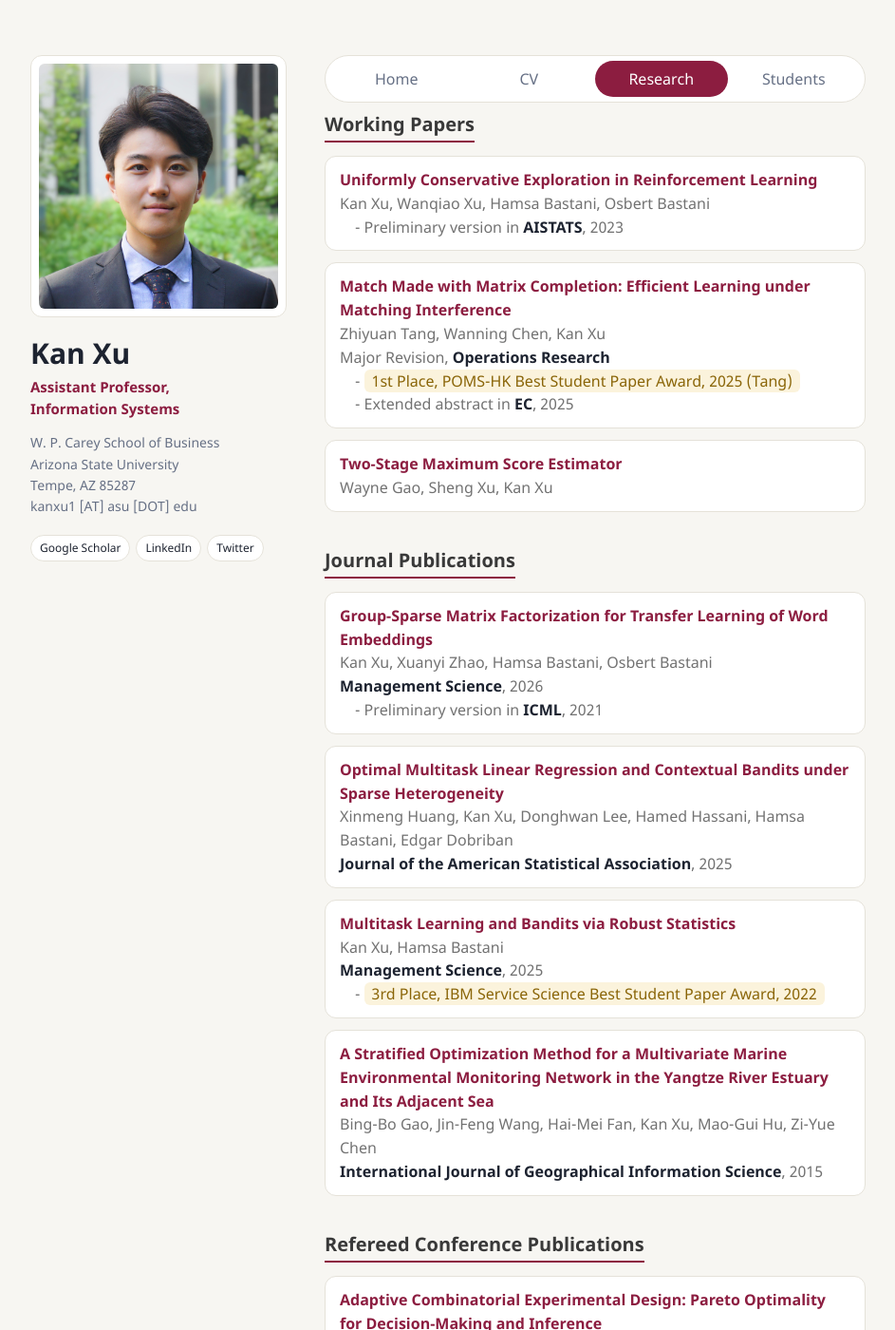
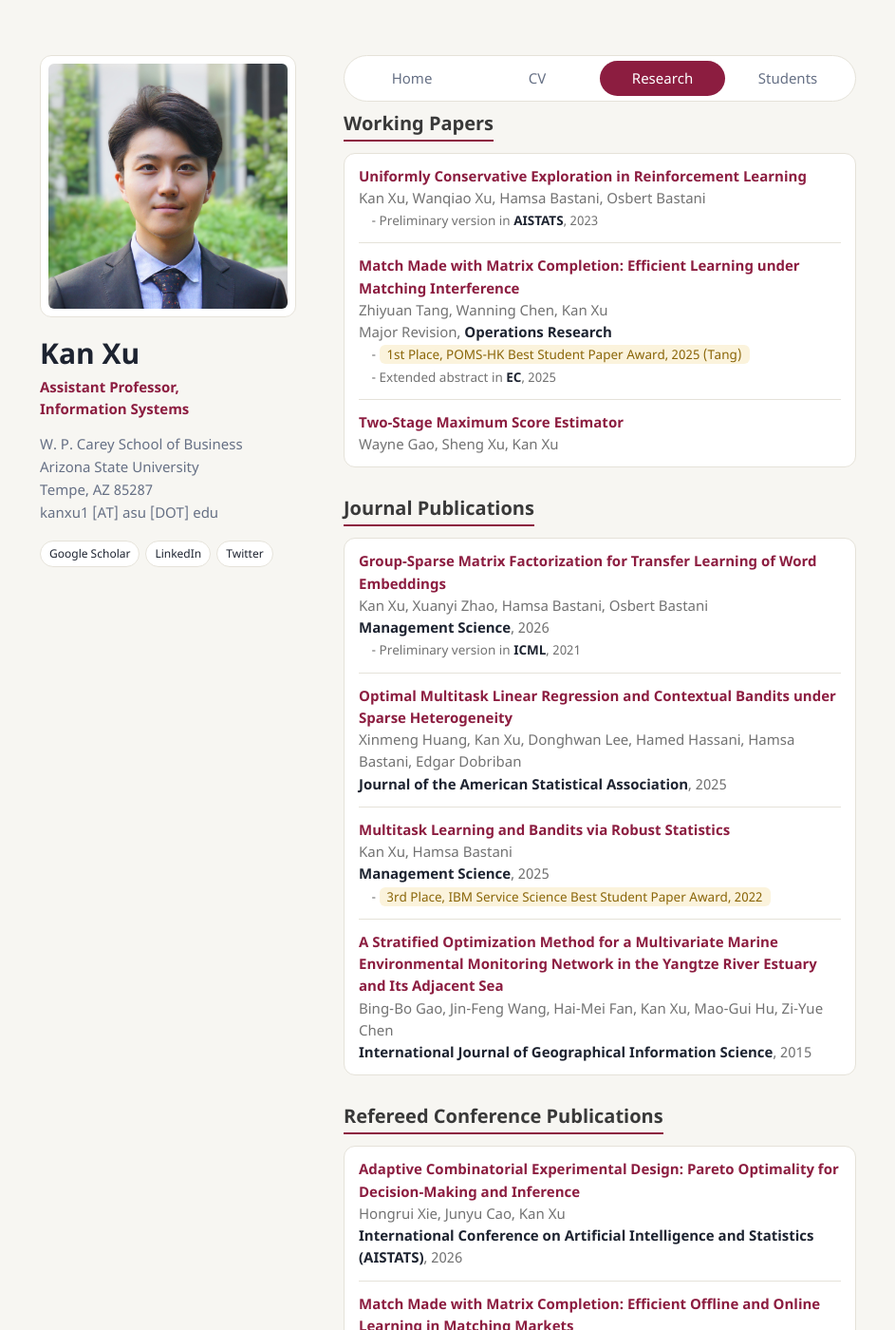
Before and after one commit to kanxu526/kanxu526.github.io, a Jekyll site: the page built from research.md, in a window 1280 px wide and 1400 px high. Shown: the whole window at 95% size, without its empty margins (168-1111 px from the left). Built offline with Jekyll 4.4.1, drawn with Linux system fonts in a browser that asks for light colours.

Commit message:
Refine research page layout
Adjust the page layout to accommodate longer titles without disturbing the sidebar and wrapper proportions. Group research and student entries into boxed sections, add smaller styling for award and preliminary notes, and update the markdown content to match the new card-based presentation.

```diff
--- a/assets/css/style.scss
+++ b/assets/css/style.scss
@@ -25,12 +25,10 @@ body {
 
   a { color: var(--accent); }
 
-  // Slightly wider than the theme default (860px wrapper / 500px content).
-  // 270px sidebar + 40px gap + 570px content, centred, so the blank space on the
-  // left and right is equal. 270 + 570 = 840 still fits at the theme's 960px
-  // stacking breakpoint.
-  .wrapper { width: auto; max-width: 880px; }
-  section { width: 570px; }
+  // Content column: theme default is 500px; 540px leaves room for the longest
+  // award line. The 860px wrapper is unchanged, and 270 + 540 still fits at the
+  // theme's 960px stacking breakpoint.
+  section { width: 540px; }
 
   // Sidebar
   header {
@@ -47,8 +45,8 @@ body {
       margin: 0 0 6px;
       a { color: var(--heading); }
     }
-    .role { color: var(--accent); font-weight: 600; margin: 0 0 14px; }
-    .affil { color: var(--muted); font-size: 14px; line-height: 1.6; margin: 0 0 18px; }
+    .role { color: var(--accent); font-weight: 600; font-size: 15px; margin: 0 0 14px; }
+    .affil { color: var(--muted); font-size: 15px; line-height: 1.6; margin: 0 0 18px; }
     .links {
       display: flex; gap: 6px; flex-wrap: nowrap;
       a {
@@ -74,7 +72,7 @@ body {
     border-radius: 99px;
     li { float: none; flex: 1; }
     li a {
-      font-size: 16px; padding: 7px 0; border-radius: 99px;
+      font-size: 15px; padding: 7px 0; border-radius: 99px;
       color: var(--muted); text-decoration: none;
       &:hover { color: var(--heading); }
       &.active { background: var(--accent); color: #fff; }
@@ -89,7 +87,7 @@ body {
     border-radius: 12px;
     padding: 12px 15px;
     margin: 0 0 12px;
-    font-size: 16px;
+    font-size: 15px;
     line-height: 1.55;
   }
   .card { background: var(--surface); }
@@ -104,18 +102,41 @@ body {
   // Section headings (Research page)
   section h2 {
     font-size: 20px;
-    margin: 28px 0 14px;
+    margin: 20px 0 12px;
     padding-bottom: 6px;
     border-bottom: 2px solid var(--accent);
     display: inline-block;
     &:first-of-type { margin-top: 0; }
   }
 
-  // Paper / student entries: each paragraph directly in <section> becomes a box
+  // Student entries: each paragraph directly in <section> becomes a box
   section > p {
     background: var(--surface);
     b { color: var(--heading); }
   }
+
+  // Research: one box per section, papers separated by thin dividers
+  .group {
+    background: var(--surface);
+    border: 1px solid var(--line);
+    border-radius: 12px;
+    padding: 0 15px;
+    margin: 0 0 12px;
+    > p {
+      margin: 0;
+      padding: 12px 0;
+      font-size: 15px;
+      line-height: 1.55;
+      border-top: 1px solid var(--line);
+      b { color: var(--heading); }
+    }
+    > p:first-child { border-top: 0; }
+  }
+
+  // Bullet lines under a paper (preliminary version, awards, ...): the dash
+  // and its text are slightly smaller than the title/authors/venue lines.
+  .sub { font-size: 13.5px; }
+
   .award {
     background: #fbf3dc; color: #8a6508; font-weight: 400;
     padding: 1px 8px; border-radius: 6px;
--- a/research.md
+++ b/research.md
@@ -11,25 +11,31 @@ layout: default
 
 <h2>Working Papers</h2>
 
+<div class="group">
+
 <p><a href="https://papers.ssrn.com/sol3/papers.cfm?abstract_id=6959361">Uniformly Conservative Exploration in Reinforcement Learning</a><br>
 Kan Xu, Wanqiao Xu, Hamsa Bastani, Osbert Bastani<br>
-&emsp;- Preliminary version in <b>AISTATS</b>, 2023</p>
+<span class="sub">&emsp;- Preliminary version in <b>AISTATS</b>, 2023</span></p>
 
 <p><a href="https://papers.ssrn.com/sol3/papers.cfm?abstract_id=4976903">Match Made with Matrix Completion: Efficient Learning under Matching Interference</a><br>
 Zhiyuan Tang, Wanning Chen, Kan Xu<br>
 Major Revision, <b>Operations Research</b><br>
-&emsp;- <span class='award'>1st Place, POMS-HK Best Student Paper Award, 2025 (Tang)</span><br>
-&emsp;- Extended abstract in <b>EC</b>, 2025</p>
+<span class="sub">&emsp;- <span class='award'>1st Place, POMS-HK Best Student Paper Award, 2025 (Tang)</span></span><br>
+<span class="sub">&emsp;- Extended abstract in <b>EC</b>, 2025</span></p>
 
 <p><a href="https://arxiv.org/abs/2009.02854v4">Two-Stage Maximum Score Estimator</a><br>
 Wayne Gao, Sheng Xu, Kan Xu</p>
 
+</div>
+
 <h2>Journal Publications</h2>
+
+<div class="group">
 
 <p><a href="https://papers.ssrn.com/sol3/papers.cfm?abstract_id=4730050">Group-Sparse Matrix Factorization for Transfer Learning of Word Embeddings</a><br>
 Kan Xu, Xuanyi Zhao, Hamsa Bastani, Osbert Bastani<br>
 <b>Management Science</b>, 2026<br>
-&emsp;- Preliminary version in <b>ICML</b>, 2021</p>
+<span class="sub">&emsp;- Preliminary version in <b>ICML</b>, 2021</span></p>
 
 <p><a href="https://arxiv.org/abs/2306.06291">Optimal Multitask Linear Regression and
 Contextual Bandits under Sparse Heterogeneity</a><br>
@@ -39,13 +45,17 @@ Xinmeng Huang, Kan Xu, Donghwan Lee, Hamed Hassani, Hamsa Bastani, Edgar Dobriba
 <p><a href="https://papers.ssrn.com/sol3/papers.cfm?abstract_id=4779711">Multitask Learning and Bandits via Robust Statistics</a><br>
 Kan Xu, Hamsa Bastani<br>
 <b>Management Science</b>, 2025<br>
-&emsp;- <span class='award'>3rd Place, IBM Service Science Best Student Paper Award, 2022</span></p>
+<span class="sub">&emsp;- <span class='award'>3rd Place, IBM Service Science Best Student Paper Award, 2022</span></span></p>
 
 <p><a href="https://www.tandfonline.com/doi/abs/10.1080/13658816.2015.1024254">A Stratified Optimization Method for a Multivariate Marine Environmental Monitoring Network in the Yangtze River Estuary and Its Adjacent Sea</a><br>
 Bing-Bo Gao, Jin-Feng Wang, Hai-Mei Fan, Kan Xu, Mao-Gui Hu, Zi-Yue Chen<br>
 <b>International Journal of Geographical Information Science</b>, 2015</p>
 
+</div>
+
 <h2>Refereed Conference Publications</h2>
+
+<div class="group">
 
 <p><a href="https://arxiv.org/abs/2602.24231">Adaptive Combinatorial Experimental Design: Pareto Optimality for Decision-Making and Inference</a><br>
 Hongrui Xie, Junyu Cao, Kan Xu<br>
@@ -69,14 +79,24 @@ Kan Xu, Xuanyi Zhao, Hamsa Bastani, Osbert Bastani<br>
 <b>International Conference on Machine Learning (ICML)</b>, 2021<br>
 <a href="https://github.com/kanxu526/GroupTLWordEmbedding">[Code]</a></p>
 
+</div>
+
 <h2>Workshops</h2>
+
+<div class="group">
 
 <p><a href="https://arxiv.org/abs/2109.10935">Robust Generalization of Quadratic Neural Networks via Function Identification</a><br>
 Kan Xu, Hamsa Bastani, Osbert Bastani<br>
 <b>ICML Uncertainty and Robustness in Deep Learning Workshop</b>, 2021<br>
 <b>ICML Overparameterization: Pitfalls & Opportunities Workshop</b>, 2021</p>
 
+</div>
+
 <h2>Software</h2>
+
+<div class="group">
 
 <p><a href="https://github.com/stephenslab/EbayesThresh">R Package: EbayesThresh</a><br>
 Kan Xu, Peter Carbonetto, Matthew Stephens, Bernard W. Silverman, Ludger Evers</p>
+
+</div>
```
Also changed, not shown: student.md (+4 -0 lines).
